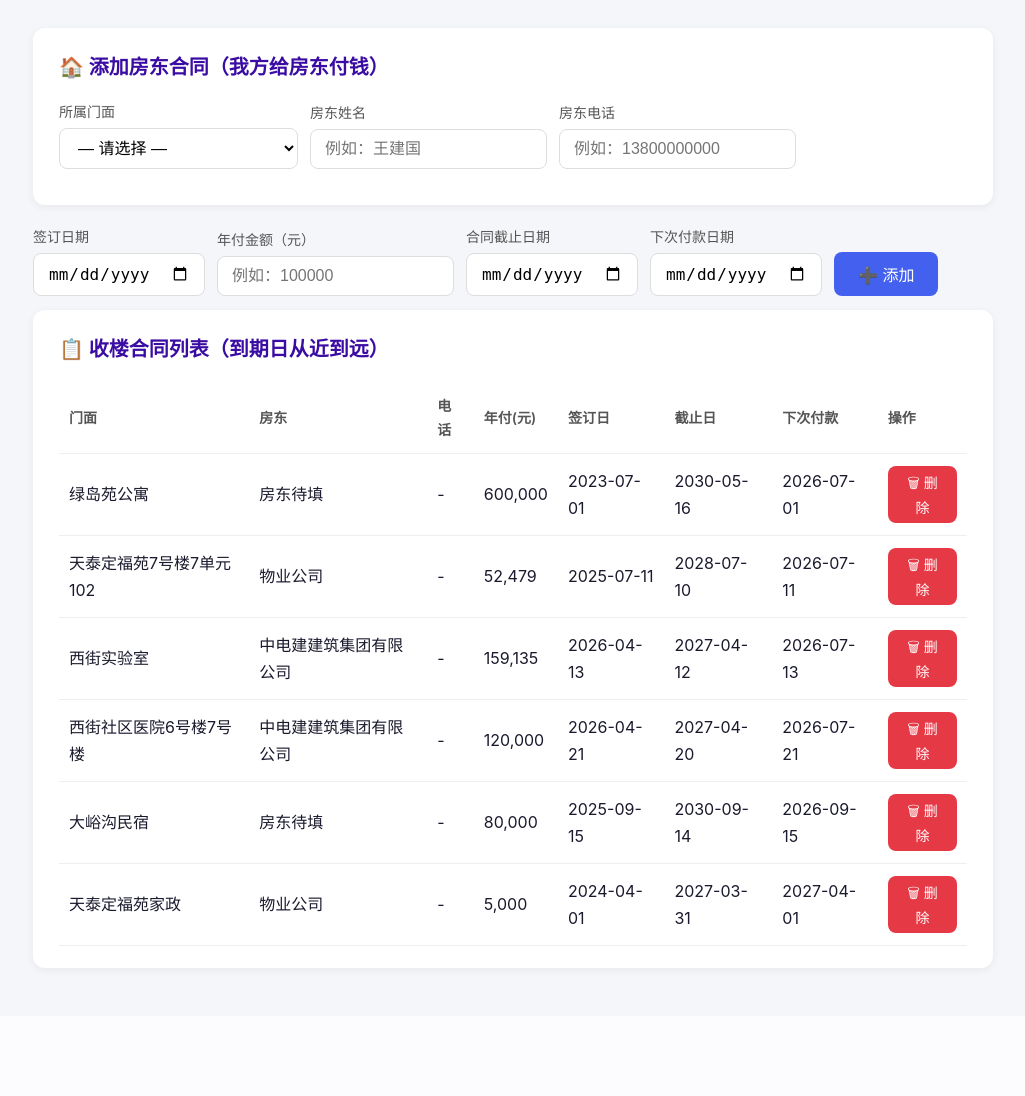
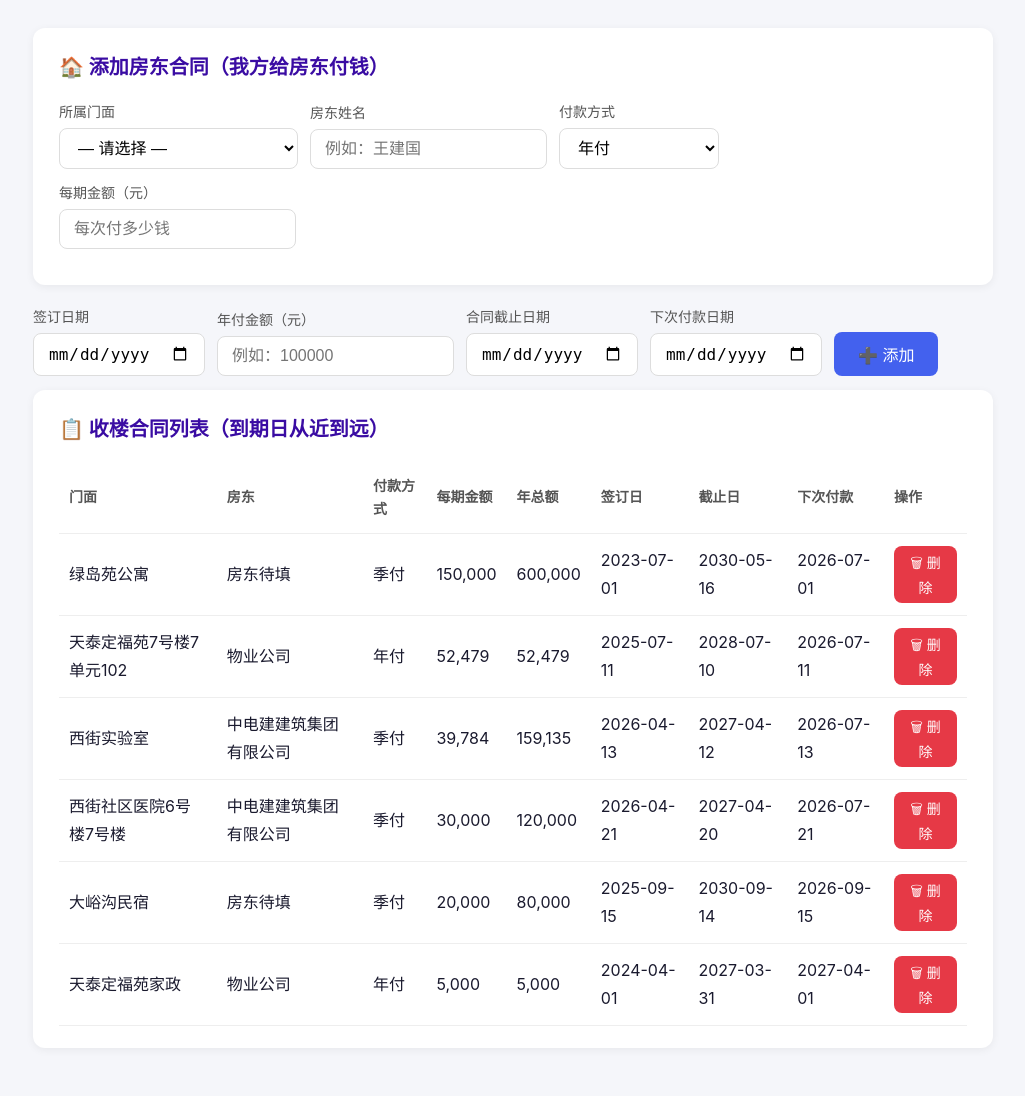
Before and after one commit to handsomeboywenbo/lease-reminder, a Flask app: page /landlords in a window 1280 px wide. Shown: the part 67-1163 px from the top of the page, without its empty margins (127-1152 px from the left). Before the commit the page ends 1038 px from the top, so only its background shows below. Run offline with Flask 3, Linux system fonts and the light colour scheme; data comes from the database, SQL or seed files in the repository.

Commit message:
feat: update landlords.html - 付款方式/每期金额, 去掉电话

```diff
--- a/templates/landlords.html
+++ b/templates/landlords.html
@@ -20,8 +20,16 @@
             <input type="text" id="landlord_name" name="landlord_name" placeholder="例如：王建国" required>
         </div>
         <div class="form-group">
-            <label for="landlord_phone">房东电话</label>
-            <input type="text" id="landlord_phone" name="landlord_phone" placeholder="例如：13800000000">
+            <label for="payment_method">付款方式</label>
+            <select id="payment_method" name="payment_method">
+                <option value="年付">年付</option>
+                <option value="季付">季付</option>
+                <option value="半年付">半年付</option>
+            </select>
+        </div>
+        <div class="form-group">
+            <label for="installment_amount">每期金额（元）</label>
+            <input type="number" id="installment_amount" name="installment_amount" placeholder="每次付多少钱" step="0.01">
         </div>
     </div>
     <div class="form-row">
@@ -51,14 +59,15 @@
     <div class="table-wrap">
     <table>
         <thead>
-            <tr><th>门面</th><th>房东</th><th>电话</th><th>年付(元)</th><th>签订日</th><th>截止日</th><th>下次付款</th><th>操作</th></tr>
+            <tr><th>门面</th><th>房东</th><th>付款方式</th><th>每期金额</th><th>年总额</th><th>签订日</th><th>截止日</th><th>下次付款</th><th>操作</th></tr>
         </thead>
         <tbody>
             {% for c in contracts %}
             <tr>
                 <td>{{ c.shop_name }}</td>
                 <td>{{ c.landlord_name }}</td>
-                <td>{{ c.landlord_phone or '-' }}</td>
+                <td>{{ c.payment_method or '年付' }}</td>
+                <td>{{ '{:,.0f}'.format(c.installment_amount) if c.installment_amount else '-' }}</td>
                 <td>{{ '{:,.0f}'.format(c.annual_amount) if c.annual_amount else '-' }}</td>
                 <td>{{ c.signing_date or '-' }}</td>
                 <td>{{ c.end_date or '-' }}</td>
```
